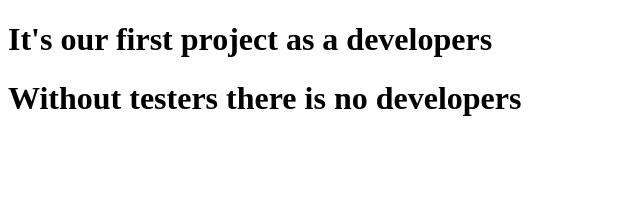
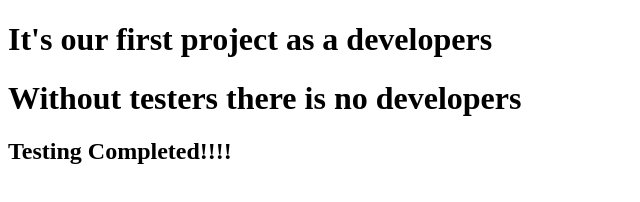
Before and after one commit to Bhagavathulasrividya/DT-Project, a plain HTML site: page index.html in a window 1280 px wide. Shown: the whole page, without its empty margins (0-640 px from the left). Drawn offline with Linux system fonts and the light colour scheme.

Commit message:
completed testing

```diff
--- a/index.html
+++ b/index.html
@@ -8,5 +8,6 @@
 <body>
     <h1>It's our first project as a developers</h1>
     <h1>Without testers there is no developers</h1>
+    <h2>Testing Completed!!!!</h2>
 </body>
 </html>
```
